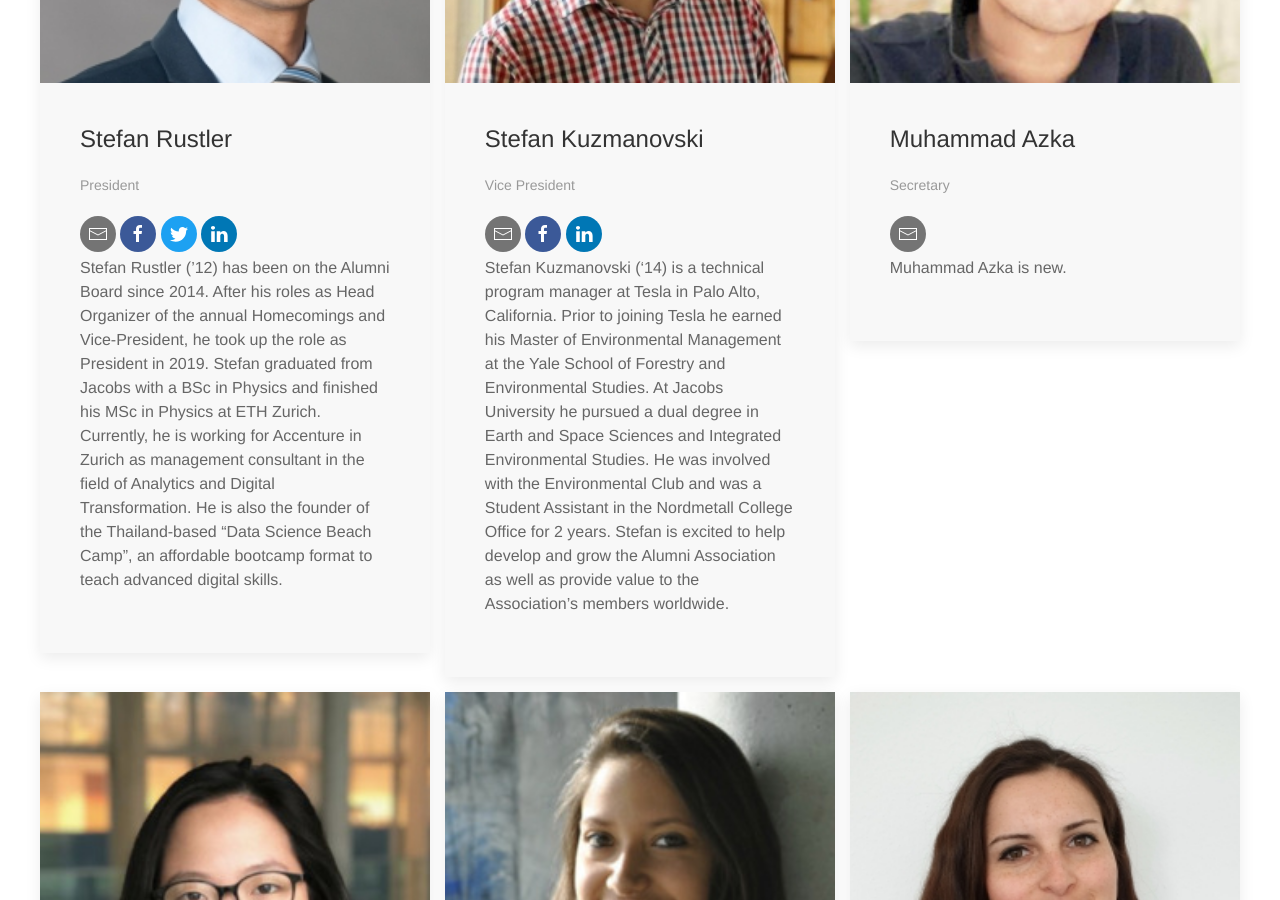
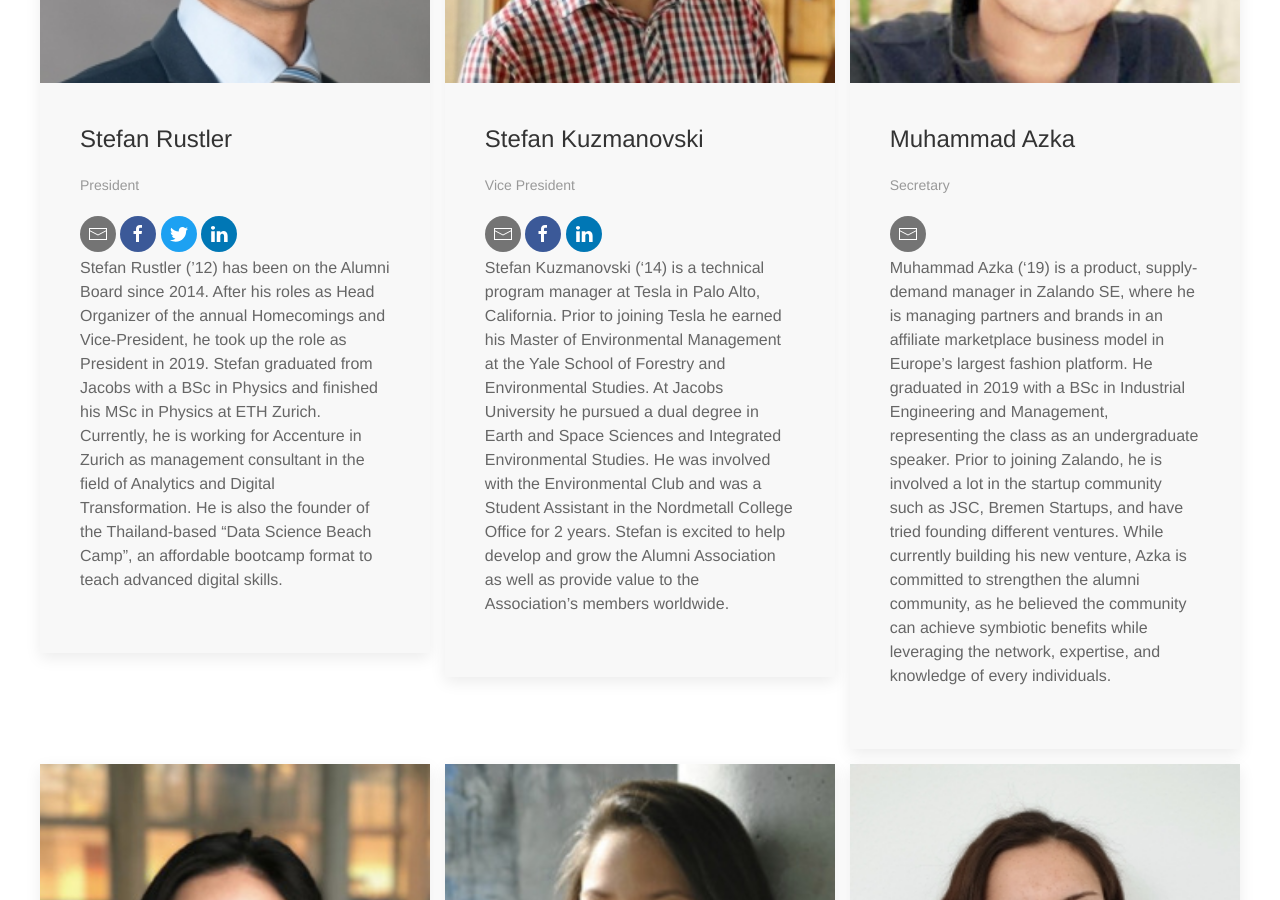
Before and after one commit to JacobsAlumni/jekyll.jacobs-alumni.de, a Jekyll site: the page built from src/board/index.html, in a window 1280 px wide and 900 px high, scrolled down 844 px. Built offline with Jekyll 4.4.1, drawn with Linux system fonts in a browser that asks for light colours.

Commit message:
Add Muhammad Azka description

```diff
--- a/_data/board.yml
+++ b/_data/board.yml
@@ -26,7 +26,7 @@
   meta:
     email: mazka@jacobs-alumni.de
   description:
-    Muhammad Azka is new.
+    Muhammad Azka ('19) is a product, supply-demand manager in Zalando SE, where he is managing partners and brands in an affiliate marketplace business model in Europe's largest fashion platform. He graduated in 2019 with a BSc in Industrial Engineering and Management, representing the class as an undergraduate speaker. Prior to joining Zalando, he is involved a lot in the startup community such as JSC, Bremen Startups, and have tried founding different ventures. While currently building his new venture, Azka is committed to strengthen the alumni community, as he believed the community can achieve symbiotic benefits while leveraging the network, expertise, and knowledge of every individuals.
 -
   name: Sharon Min
   role: Network Development
```
